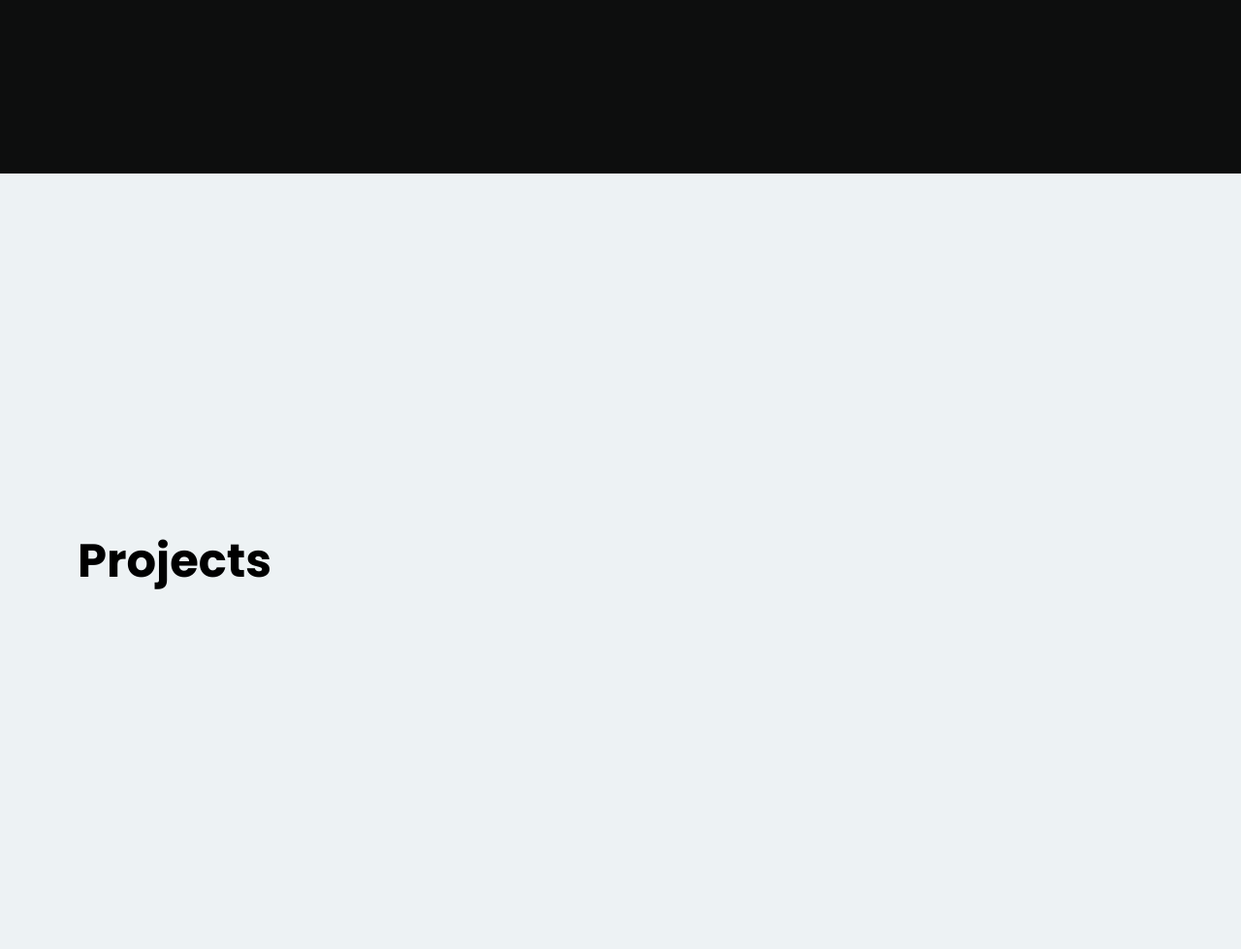
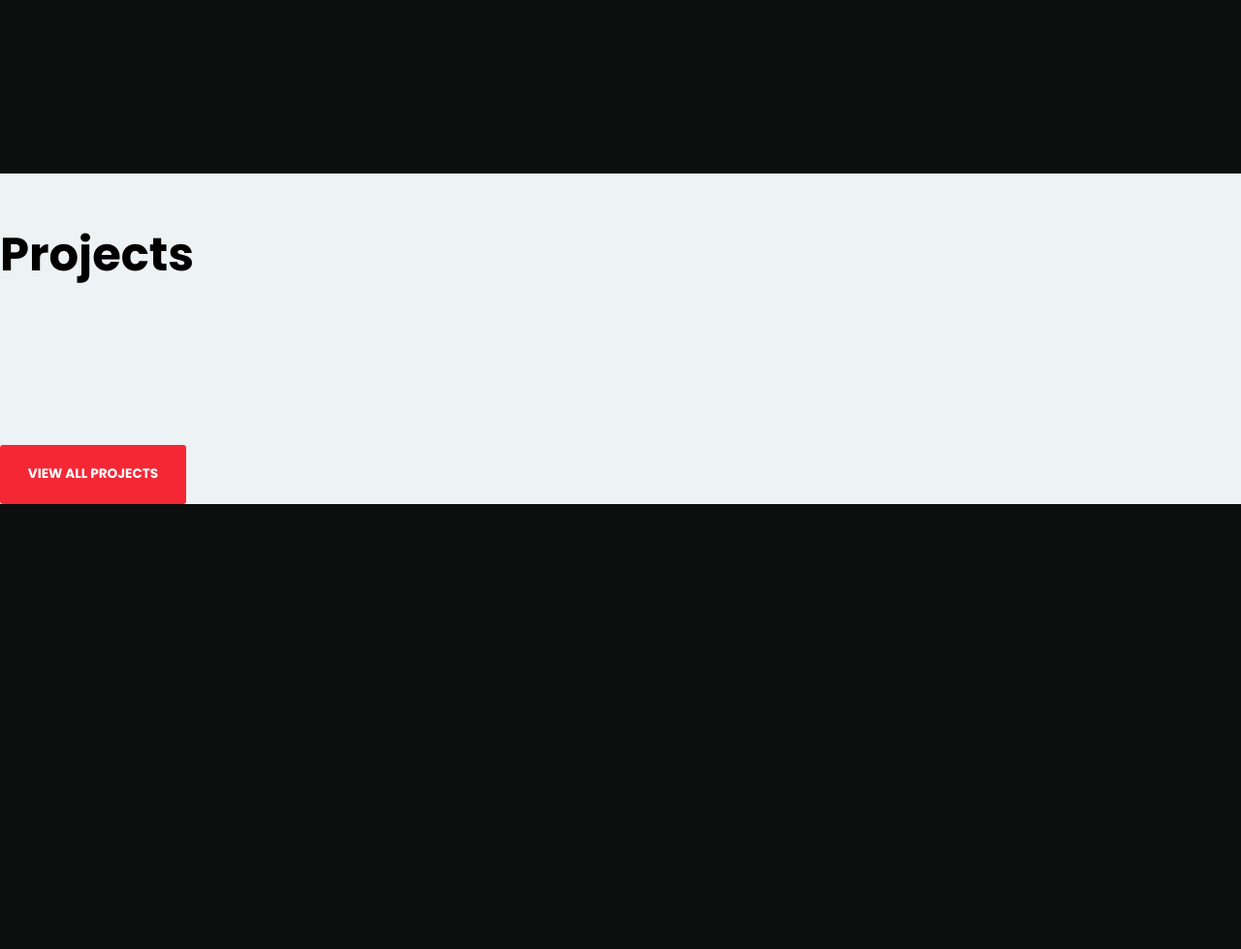
Before and after one commit to anshumanpattnaik/my-portfolio, a Django app: page / in a window 1280 px wide. Shown: the part 1981-2960 px from the top of the page at 97% size. After the commit the page ends 2501 px from the top, so only its background shows below. Run offline with Django 4.2, Linux system fonts and the light colour scheme; data that the repository does not hold is empty.

Commit message:
Projects Page

```diff
--- a/app/static/css/styles.css
+++ b/app/static/css/styles.css
@@ -343,13 +343,13 @@ html, body {
 }
 .projects-root-container {
     width: 100vw;
-    height: 100vh;
+    height: auto;
     display: flex;
     align-items: center;
     background-color: #edf2f4;
 }
 .projects-container {
-    margin-left: 5em;
+    /*margin-left: 5em;*/
 }
 .projects-label {
     font-family: PoppinsBold, serif;
@@ -357,15 +357,26 @@ html, body {
     color: #000;
 }
 .projects-list-container {
-    display: flex;
+    width: 100vw;
+    display: grid;
+    grid-template-columns: auto auto auto;
+    justify-content: center;
     align-items: center;
+    margin-top: 10em;
 }
 .projects-item {
-    width: 35em;
+    width: 32em;
     height: 40em;
+    cursor: pointer;
+    transition: transform 500ms;
+    will-change: transform;
+    margin: 1em;
 }
-.projects-item:nth-child(2) {
-    margin: 2em;
+/*.projects-item:nth-child(2) {*/
+/*    margin: 2em;*/
+/*}*/
+.projects-item:hover, .projects-item:focus {
+    transform: translateY(-20px);
 }
 .projects-title-container {
     height: 5em;
@@ -374,7 +385,7 @@ html, body {
 }
 .projects-title-container > .title {
     font-family: PoppinsBold, serif;
-    font-size: 2.2rem;
+    font-size: 2rem;
     color: #FFF;
 }
 .projects-thumbnail-container {
@@ -388,7 +399,6 @@ html, body {
     display: block;
 }
 .projects-tech-stack-container {
-    height: 3em;
     display: flex;
     align-items: center;
 }
@@ -397,6 +407,26 @@ html, body {
     font-size: 1rem;
     color: #FFF;
     margin-left: 2em;
+}
+.view-all-projects-btn {
+    width: 12em;
+    height: 3.8em;
+    display: flex;
+    align-items: center;
+    justify-content: center;
+    border-radius: 0.2em;
+    text-decoration: none;
+    transition: .3s;
+    background-color: #f42735;
+}
+.view-all-projects-btn > span {
+    font-family: PoppinsBold, serif;
+    font-size: 0.85rem;
+    color: #FFF;
+}
+.view-all-projects-btn:hover {
+    cursor: pointer;
+    background-color: #c20020;
 }
 @keyframes from-top-to-bottom {
   0% {top: -30px}
--- a/app/urls.py
+++ b/app/urls.py
@@ -2,5 +2,6 @@ from django.urls import path
 from .views import *
 
 urlpatterns = [
-    path('', index)
+    path('', index),
+    path('projects', projects)
 ]
--- a/app/views.py
+++ b/app/views.py
@@ -2,9 +2,20 @@ from django.shortcuts import render
 
 from app.models import TechPlatform, TechStack, Project
 
+NAV_MENU = '<div class="nav-menu"><div class="label-container">' \
+           '<a class="label">My Portfolio.</a></div>' \
+           '<div class="menu-container">' \
+           '<a href="#">Home</a>' \
+           '<a href="#">Technical Skills</a>' \
+           '<a href="#">Projects</a>' \
+           '<a href="#">Blogs</a>' \
+           '<a href="#">About Me</a>' \
+           '<a href="#">Contacts</a>' \
+           '</div>' \
+           '</div>'
+
 
 def index(request):
-
     # Technical Skills
     tech_platforms = TechPlatform.objects.all()
     tech_skills = []
@@ -17,9 +28,18 @@ def index(request):
         tech_skills.append(result)
 
     # Projects
-    projects = Project.objects.all()
     context = {
         "skills": tech_skills,
-        "projects": projects
+        "projects": Project.objects.all(),
+        "dom": NAV_MENU
     }
     return render(request, 'index.html', context)
+
+
+def projects(request):
+    # Projects
+    context = {
+        "projects": Project.objects.all(),
+        "dom": NAV_MENU
+    }
+    return render(request, 'projects.html', context)
--- a/templates/index.html
+++ b/templates/index.html
@@ -36,19 +36,7 @@
     <title>Portfolio</title>
 </head>
 <body>
-    <div class="nav-menu">
-        <div class="label-container">
-            <a class="label">My Portfolio.</a>
-        </div>
-        <div class="menu-container">
-            <a href="#">Home</a>
-            <a href="#">Technical Skills</a>
-            <a href="#">Projects</a>
-            <a href="#">Blogs</a>
-            <a href="#">About Me</a>
-            <a href="#">Contacts</a>
-        </div>
-    </div>
+    {{ dom|safe }}
     <div class="body-container">
         <span class="x-label">><</span>
         <div class="intro-container">
@@ -133,7 +121,7 @@
                             <span class="title">{{ project.title }}</span>
                         </div>
                         <div class="projects-thumbnail-container">
-                            <img src="{{ project.thumbnail }}" class="thumbnail" alt="{{ project.title }}" title="{{ project.title }}"/>
+                            <img src="{{ project.thumbnail }}" class="thumbnail" alt=""/>
                         </div>
                         <div class="projects-tech-stack-container">
                             {% for tech_stack in project.tech_stack %}
@@ -143,6 +131,9 @@
                     </div>
                 {% endfor %}
             </div>
+            <a href="/projects" class="view-all-projects-btn">
+                <span>VIEW ALL PROJECTS</span>
+            </a>
         </div>
     </div>
 </body>
```
Also changed, not shown: templates/projects.html (added, +62 -0 lines).
